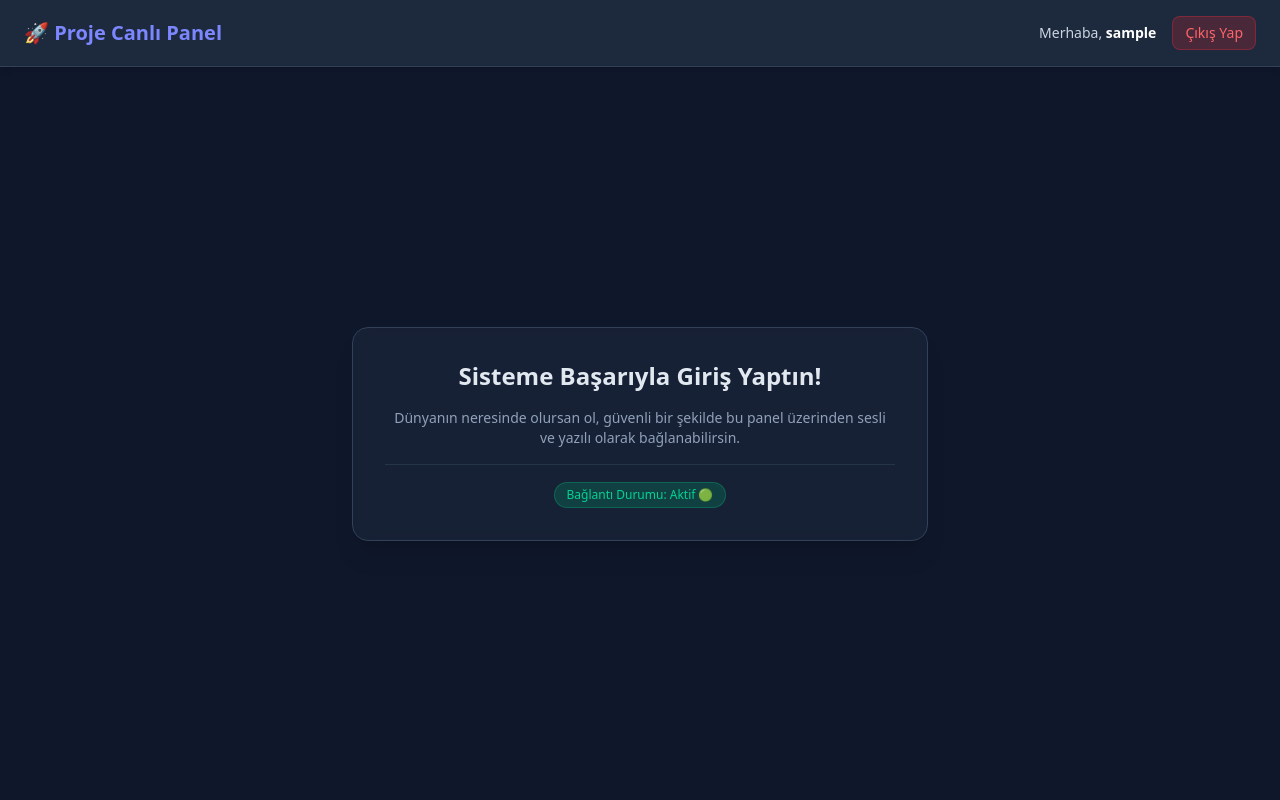
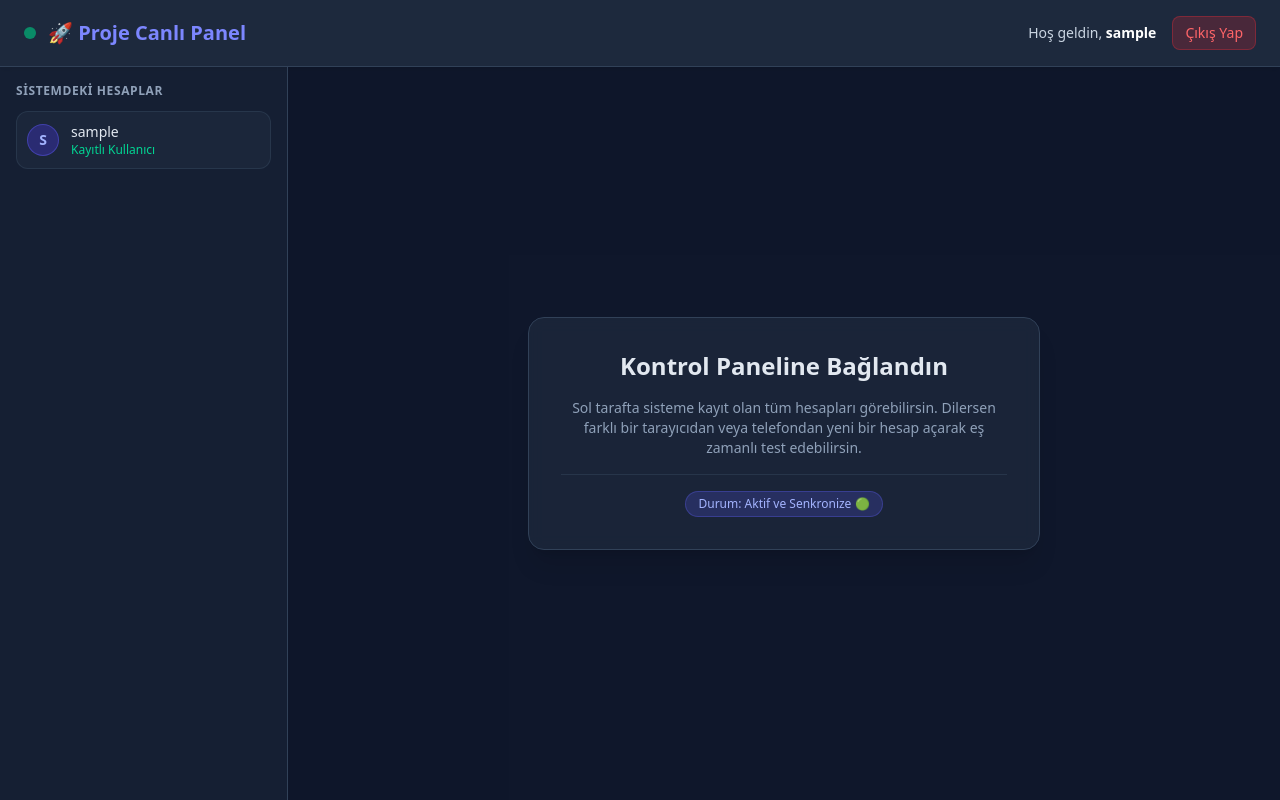
Before and after one commit to serkanefealagoz/ALAGOZ, a Flask app: page /chat in a window 1280 px wide. Run offline with Flask 3, Linux system fonts and the light colour scheme; the visitor is signed in with stand-in values (Sample User, id 1); data comes from the database, SQL or seed files in the repository.

Commit message:
chat.html

```diff
--- a/templates/chat.html
+++ b/templates/chat.html
@@ -2,30 +2,53 @@
 <html lang="tr">
 <head>
     <meta charset="UTF-8">
-    <title>Panel - Görüşme Odası</title>
+    <title>Canlı Panel - Görüşme Odası</title>
     <script src="https://cdn.jsdelivr.net/npm/@tailwindcss/browser@4"></script>
 </head>
 <body class="bg-slate-900 text-slate-100 h-screen flex flex-col">
     <!-- Üst Bar -->
     <header class="bg-slate-800 border-b border-slate-700 px-6 py-4 flex justify-between items-center shadow-md">
-        <h1 class="text-xl font-bold text-indigo-400">🚀 Proje Canlı Panel</h1>
+        <div class="flex items-center gap-3">
+            <span class="w-3 h-3 bg-emerald-500 rounded-full animate-pulse"></span>
+            <h1 class="text-xl font-bold text-indigo-400">🚀 Proje Canlı Panel</h1>
+        </div>
         <div class="flex items-center gap-4">
-            <span class="text-slate-300 text-sm">Merhaba, <strong class="text-white">{{ username }}</strong></span>
+            <span class="text-slate-300 text-sm">Hoş geldin, <strong class="text-white">{{ username }}</strong></span>
             <a href="/logout" class="bg-red-500/20 text-red-400 hover:bg-red-500 hover:text-white px-3 py-1.5 rounded-lg text-sm transition duration-200 border border-red-500/30">Çıkış Yap</a>
         </div>
     </header>
 
-    <!-- Ana İçerik Alanı -->
-    <main class="flex-1 p-6 flex flex-col items-center justify-center">
-        <div class="bg-slate-800/60 backdrop-blur border border-slate-700 p-8 rounded-2xl shadow-xl max-w-xl w-full text-center space-y-4">
-            <h2 class="text-2xl font-semibold text-slate-200">Sisteme Başarıyla Giriş Yaptın!</h2>
-            <p class="text-slate-400 text-sm">Dünyanın neresinde olursan ol, güvenli bir şekilde bu panel üzerinden sesli ve yazılı olarak bağlanabilirsin.</p>
+    <!-- Ana İçerik (Yan Panel + Ekran) -->
+    <div class="flex-1 flex overflow-hidden">
+        <!-- Sol Kenar Çubuğu: Kayıtlı Hesaplar / Bağlı Kullanıcılar -->
+        <aside class="w-72 bg-slate-800/50 border-r border-slate-700 flex flex-col p-4">
+            <h3 class="text-xs font-semibold text-slate-400 uppercase tracking-wider mb-3">Sistemdeki Hesaplar</h3>
+            <div class="flex-1 overflow-y-auto space-y-2">
+                {% for u in users %}
+                <div class="flex items-center gap-3 p-2.5 rounded-xl bg-slate-800/80 border border-slate-700/60">
+                    <div class="w-8 h-8 rounded-full bg-indigo-600/30 border border-indigo-500/40 flex items-center justify-center font-bold text-indigo-300 text-sm">
+                        {{ u.username[0]|upper }}
+                    </div>
+                    <div class="flex-1 min-w-0">
+                        <p class="text-sm font-medium text-slate-200 truncate">{{ u.username }}</p>
+                        <p class="text-xs text-emerald-400">Kayıtlı Kullanıcı</p>
+                    </div>
+                </div>
+                {% endfor %}
+            </div>
+        </aside>
 
-            <!-- Buraya eski sesli arama / socket butonlarını koyabilirsin -->
-            <div class="pt-4 border-t border-slate-700/60">
-                <span class="inline-block px-3 py-1 bg-emerald-500/20 text-emerald-400 border border-emerald-500/30 rounded-full text-xs font-medium">Bağlantı Durumu: Aktif 🟢</span>
+        <!-- Sağ Taraf: Ana Çalışma Alanı -->
+        <main class="flex-1 p-6 flex flex-col items-center justify-center bg-slate-900/50">
+            <div class="bg-slate-800/80 backdrop-blur border border-slate-700 p-8 rounded-2xl shadow-xl max-w-lg w-full text-center space-y-4">
+                <h2 class="text-2xl font-semibold text-slate-200">Kontrol Paneline Bağlandın</h2>
+                <p class="text-slate-400 text-sm">Sol tarafta sisteme kayıt olan tüm hesapları görebilirsin. Dilersen farklı bir tarayıcıdan veya telefondan yeni bir hesap açarak eş zamanlı test edebilirsin.</p>
+
+                <div class="pt-4 border-t border-slate-700/60 flex justify-center items-center gap-2">
+                    <span class="inline-block px-3 py-1 bg-indigo-500/20 text-indigo-300 border border-indigo-500/30 rounded-full text-xs font-medium">Durum: Aktif ve Senkronize 🟢</span>
+                </div>
             </div>
-        </div>
-    </main>
+        </main>
+    </div>
 </body>
 </html>
```
